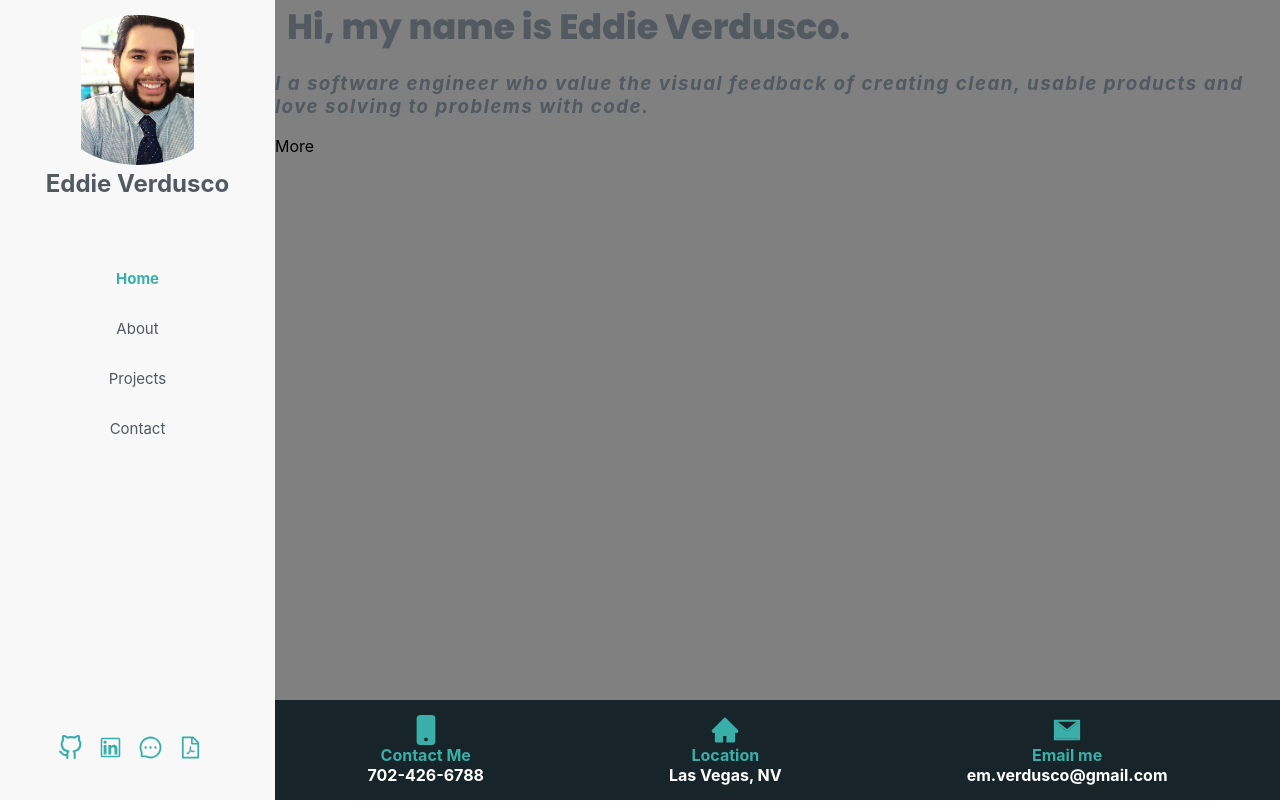
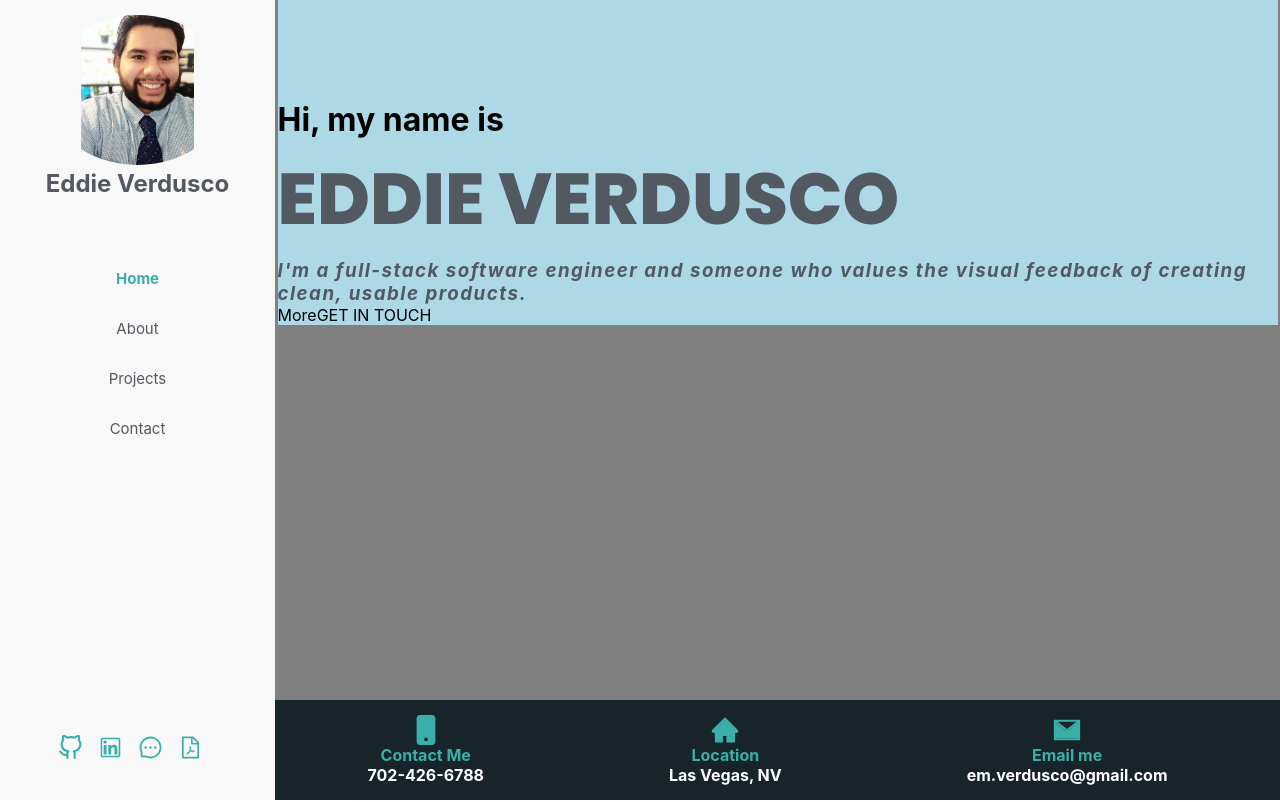
Before and after one commit to verduscos/portfolio-v2, a React (Create React App) app in the folder portfolio/: page / in a window 1280 px wide. Shown: the top 802 px of the page. Built offline with nearby package versions, Linux system fonts and the light colour scheme.

Commit message:
updating aboutsplash

```diff
--- a/portfolio/src/components/Carousel/AboutSplash.css
+++ b/portfolio/src/components/Carousel/AboutSplash.css
@@ -2,4 +2,33 @@
   background-color: gray;
   height: 100vh;
   margin-left: 275px;
+  width: calc(100% - 275px);
+
+  /* text-align: center; */
+
 }
+
+#about-splash-inner {
+  background-color: lightblue;
+  margin: 0 auto;
+  padding: 0;
+  max-width: 1000px;
+  padding-top: 100px;
+
+  /* margin: 100px auto 75px auto; */
+}
+
+#about-splash-inner > * {
+  padding: 0;
+  margin: 0;
+}
+
+#carousel-title {
+  color: #525960;
+  font-size: 35px;
+  /* font-weight: 900; */
+  /* margin: 0 12px 12px 12px; */
+  font-size: 4.5rem;
+  line-height: 7.5rem;
+  font-family: 'Poppins';
+}
--- a/portfolio/src/components/Carousel/AboutSplash.js
+++ b/portfolio/src/components/Carousel/AboutSplash.js
@@ -6,10 +6,12 @@ function AboutSplash() {
 
   return (
     <div id="about-splash">
-      <h1 id="carousel-title">Hi, my name is Eddie Verdusco.</h1>
-      <h3 id="carousel-header">I a software engineer who value the visual feedback of creating clean, usable products and love solving to problems with code.</h3>
-      <Link to="carousel-container" spy={true} smooth={true} duration={500} >More</Link>
-      {/* <a href="index#carousel-container">More</a> */}
+      <ul id="about-splash-inner">
+        <h1>Hi, my name is <br /><span id="carousel-title">EDDIE VERDUSCO</span></h1>
+        <h3 id="carousel-header">I'm a full-stack software engineer and someone who values the visual feedback of creating clean, usable products.</h3>
+        <Link to="carousel-container" spy={true} smooth={true} duration={500}>More</Link>
+        <Link to="footer-inner" offset={100} spy={true} smooth={true} duration={500}>GET IN TOUCH</Link>
+      </ul>
     </div>
   )
 }
--- a/portfolio/src/components/Carousel/Carousel.css
+++ b/portfolio/src/components/Carousel/Carousel.css
@@ -27,15 +27,6 @@
   width: 1300px;
 
   /* background-color: yellow; */
-}
-
-#carousel-title {
-  color: #525960;
-  font-size: 35px;
-  /* font-weight: 900; */
-  margin: 0 12px 12px 12px;
-
-  font-family: 'Poppins';
 }
 
 #carousel-header {
```
